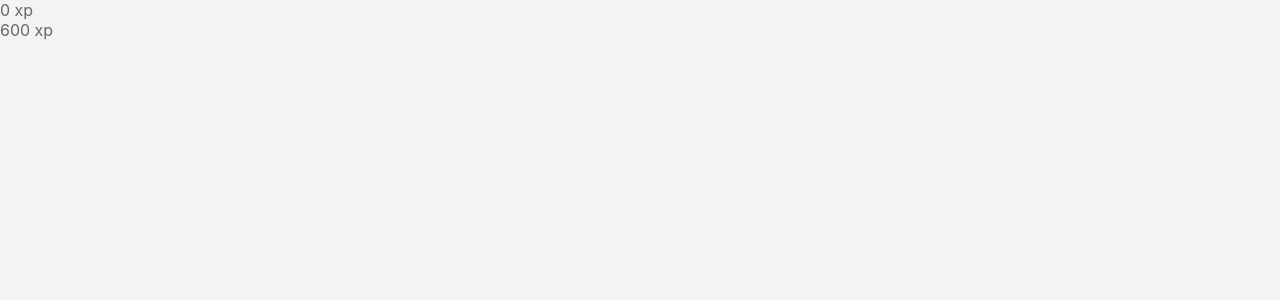
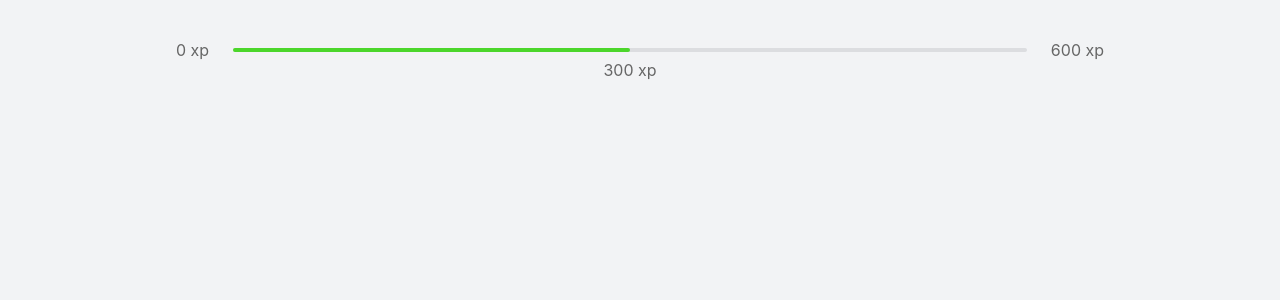
Before and after one commit to misa9999/moveit, a React (Create React App) app: page / in a window 1280 px wide. Shown: the top 300 px of the page. Built offline with nearby package versions, Linux system fonts and the light colour scheme; the HTML template or start-up script is replaced by a standard one.

Commit message:
style: Add experience bar style

```diff
--- a/src/App.tsx
+++ b/src/App.tsx
@@ -3,9 +3,9 @@
 
 function App() {
   return (
-    <>
+    <div className="container">
       <ExperienceBar />
-    </>
+    </div>
   );
 }
 
--- a/src/components/ExperienceBar.tsx
+++ b/src/components/ExperienceBar.tsx
@@ -2,7 +2,13 @@
   return (
     <header className="experience-bar">
       <span>0 xp</span>
-      <div />
+      <div>
+        <div style={{ width: '50%' }} />
+
+        <span className="current-experience" style={{ left: '50%' }}>
+          300 xp
+        </span>
+      </div>
       <span>600 xp</span>
     </header>
   );
--- a/src/styles/global.css
+++ b/src/styles/global.css
@@ -50,3 +50,43 @@
   color: inherit;
   text-decoration: none;
 }
+
+.container {
+  height: 100vh;
+  max-width: 992px;
+  margin: 0 auto;
+  padding: 2.5rem 2rem;
+
+  display: flex;
+  flex-direction: column;
+}
+
+.experience-bar {
+  display: flex;
+  align-items: center;
+}
+
+.experience-bar span {
+  font-size: 1rem;
+}
+
+.experience-bar > div {
+  flex: 1;
+  height: 4px;
+  border-radius: 4px;
+  background: var(--gray-line);
+  margin: 0 1.5rem;
+  position: relative;
+}
+
+.experience-bar > div > div {
+  height: 4px;
+  border-radius: 4px;
+  background: var(--green);
+}
+
+span.current-experience {
+  position: absolute;
+  top: 12px;
+  transform: translateX(-50%);
+}
```
